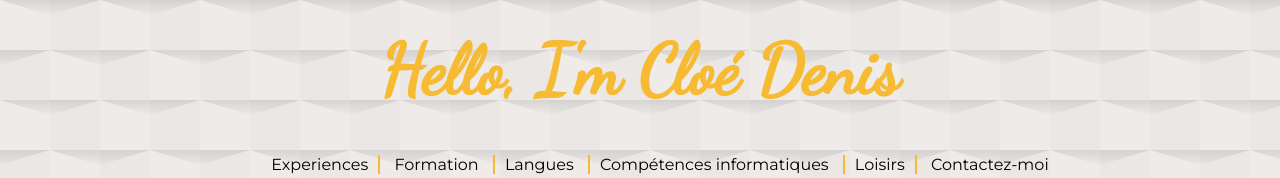
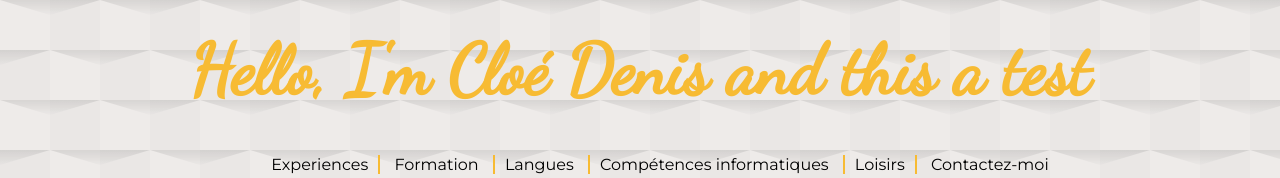
Before and after one commit to cloe-denis/monprofile, a plain HTML site: page index.html in a window 1280 px wide. Shown: the top 178 px of the page. Drawn offline with Linux system fonts and the light colour scheme; a web font is replaced by a local one.

Commit message:
Update index.html
mon premier commit

```diff
--- a/index.html
+++ b/index.html
@@ -35,7 +35,7 @@
 	<body>
 
 		<a href="https://www.linkedin.com/in/cloedenis/" target="_blank">
-			<h1> <strong> Hello, I'm Cloé Denis </strong></h1>
+			<h1> <strong> Hello, I'm Cloé Denis and this a test </strong></h1>
 		</a>
 
 		<ul id="menu">
```
